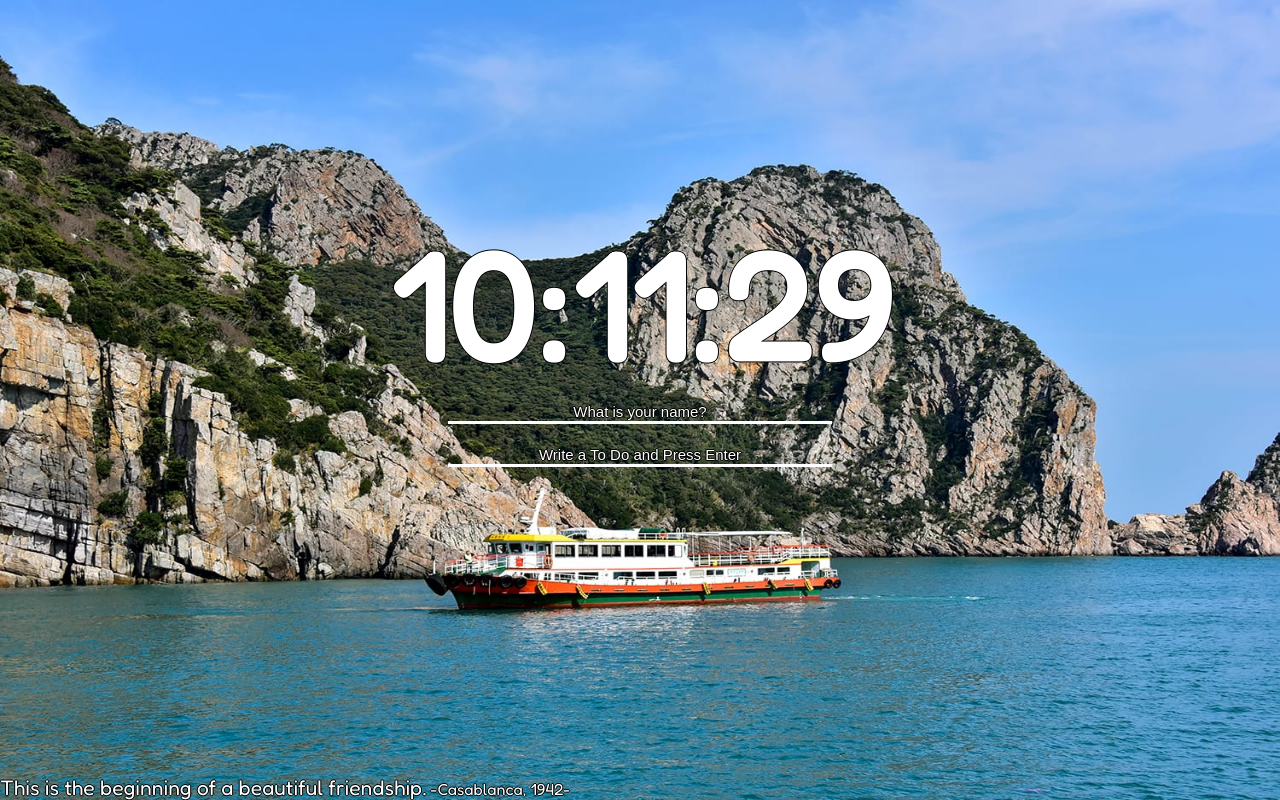
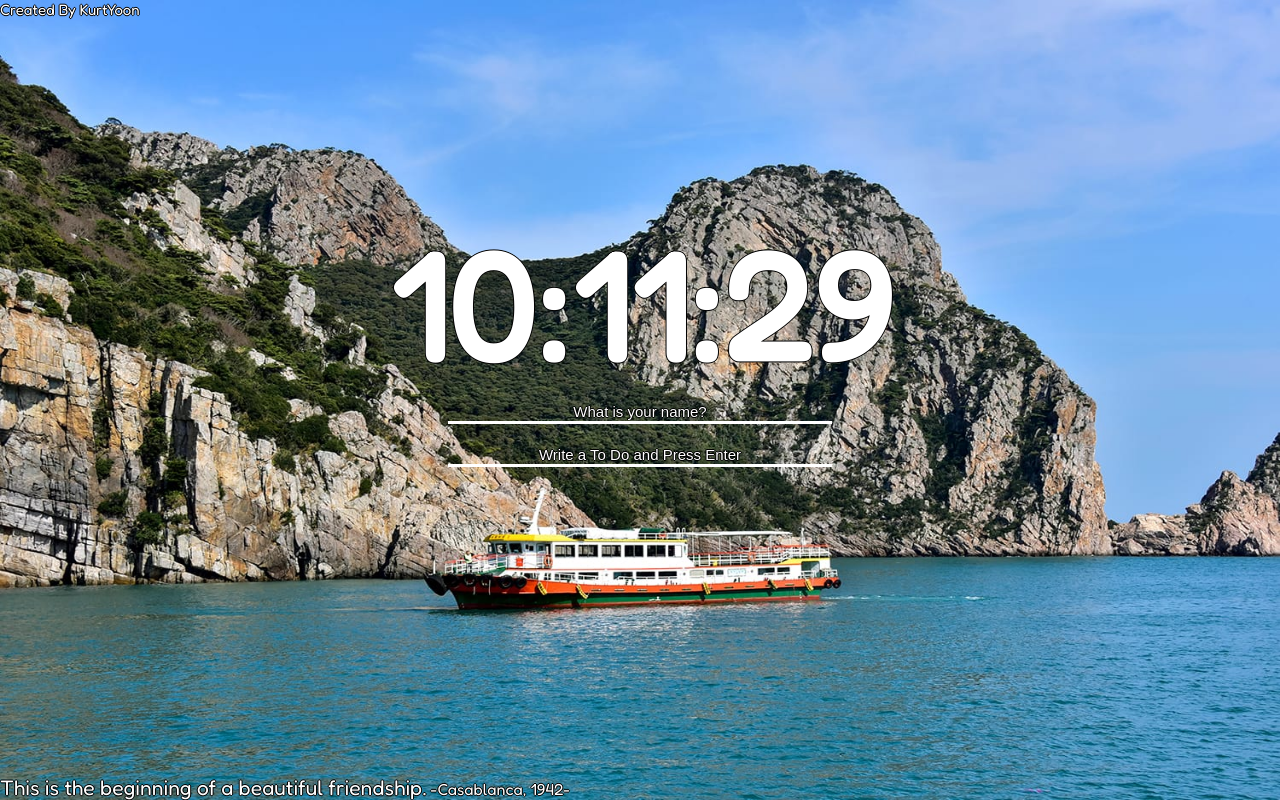
Before and after one commit to KurtYoon/First_project, a plain HTML site: page index.html in a window 1280 px wide. Drawn offline with Linux system fonts and the light colour scheme; a web font is replaced by a local one.

Commit message:
Add files via upload

```diff
--- a/css/style.css
+++ b/css/style.css
@@ -9,7 +9,15 @@ body
     text-shadow: -1px 0 black, 0 1px black, 1px 0 black, 0 -1px black;
     font-family: 'Fredoka', sans-serif;
 }
-
+#nameTag{
+    color: white;
+    font-size: 15px;
+    text-shadow: -1px 0 black, 0 1px black, 1px 0 black, 0 -1px black;
+    position: fixed;
+    top: 0;
+    left: 0;
+    margin: 0;
+}
 button
 {
    box-sizing: border-box;
@@ -119,10 +127,6 @@ img
     font-size: 21px;
 }
 
-#movie
-{
-
-}
 
 #weather
 {
@@ -134,10 +138,6 @@ img
 {
     font-size: 21px;
 }
-#wedCity
-{
-
-}
 
 
 #todo-list button {
--- a/index.html
+++ b/index.html
@@ -9,6 +9,7 @@
     <title>Momentum App</title>
 </head>
 <body>
+    <p id="nameTag">Created By KurtYoon</p>
     <h2 id="clock">00:00</h2>
     <form id="login-form" class="hidden">
         <input id="input1" required maxlength="15"
--- a/js/todo.js
+++ b/js/todo.js
@@ -22,13 +22,13 @@ function paintToDo(newToDo)
 {
     const li = document.createElement("li");
     li.id = newToDo.id;
+    const button = document.createElement("button");
+    button.innerText = " ";
     const span = document.createElement("span");
     span.innerText = newToDo.text;
-    const button = document.createElement("button");
-    button.innerText = " ";
     button.addEventListener("click", deleteToDo);
+    li.appendChild(button);
     li.appendChild(span);
-    li.appendChild(button);
     toDoList.appendChild(li);
 }
 
@@ -50,7 +50,6 @@ toDoForm.addEventListener("submit", handleTodoSubmit);
 
 const savedToDos = localStorage.getItem(TODOS_KEY);
 
-console.log(savedToDos);
 if(savedToDos !== null)
 {
     const parsedToDos = JSON.parse(savedToDos);
```
